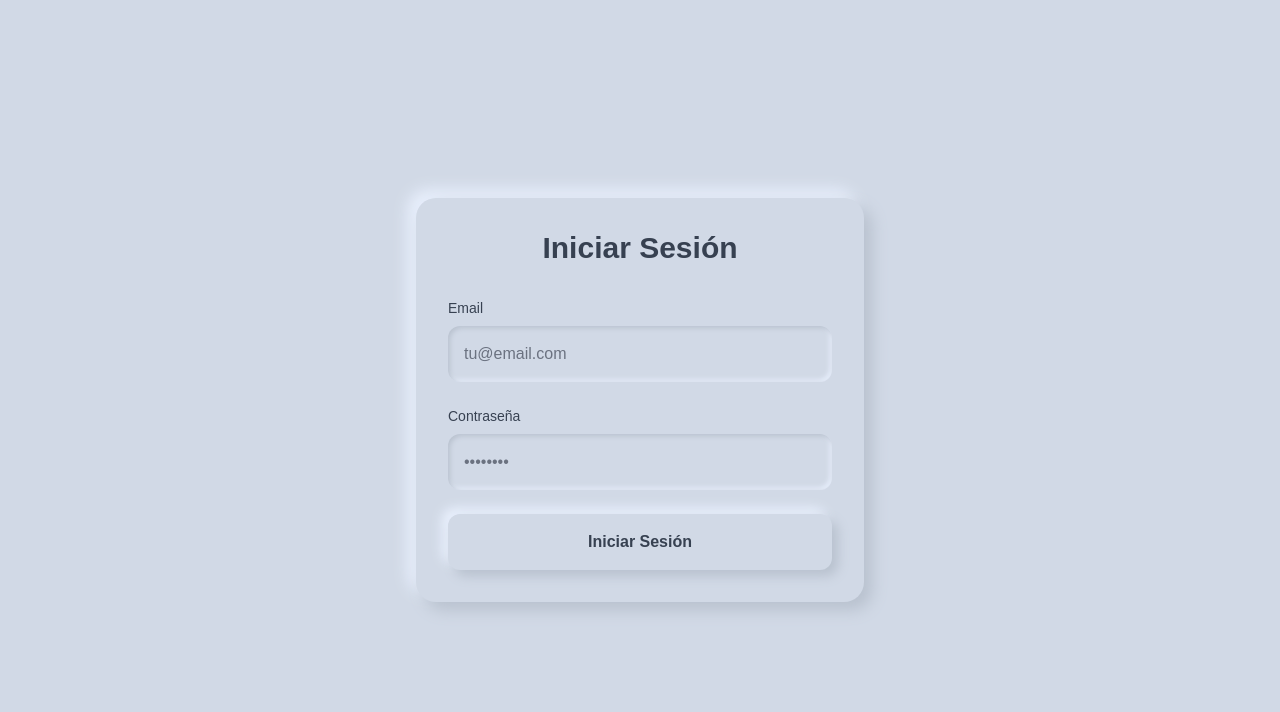
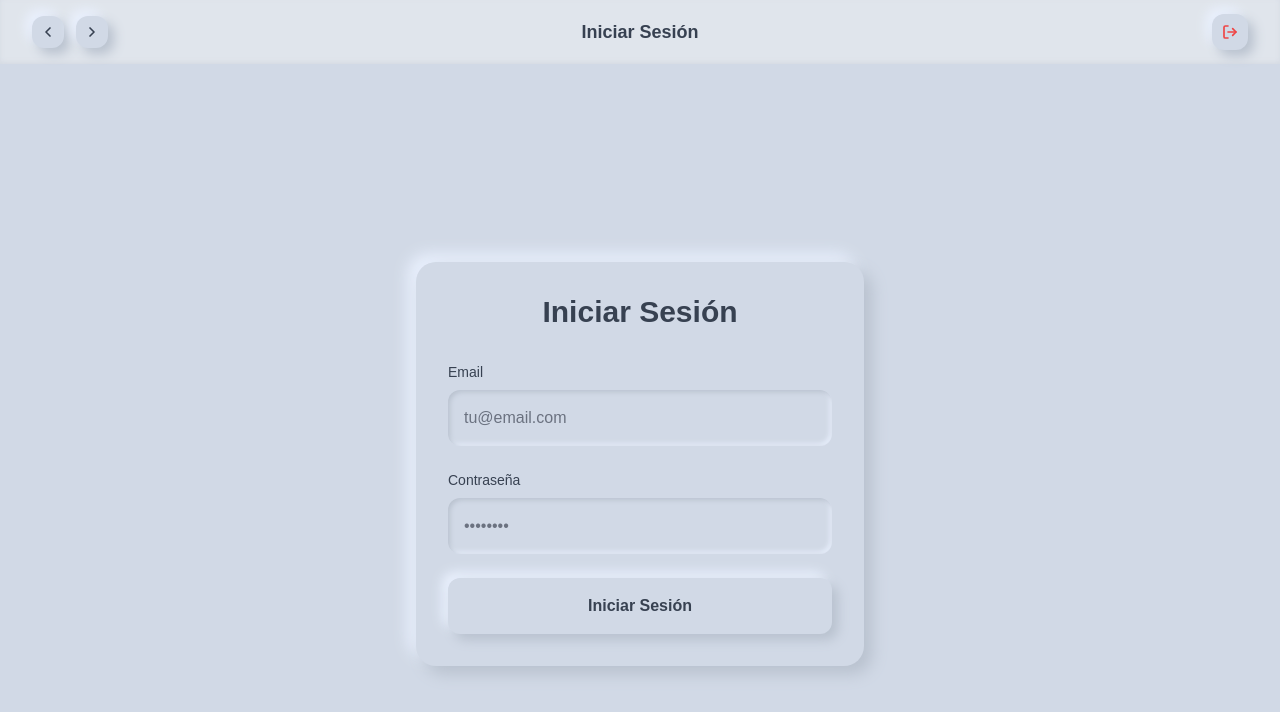
Before and after one commit to fabiancoronadocanedo99-netizen/ai-grader-app, a Next.js app: page /login in a window 1280 px wide. Shown: the top 712 px of the page. Built offline with nearby package versions, Linux system fonts and the light colour scheme; no server answers.

Commit message:
Fix: Implemented Suspense boundary in root layout and hardened profile action for Next.js 15 build compatibility

```diff
--- a/src/app/layout.tsx
+++ b/src/app/layout.tsx
@@ -1,5 +1,7 @@
 import type { Metadata } from "next";
+import { Suspense } from 'react';
 import "./globals.css";
+import NavigationBar from '@/components/NavigationBar';
 
 export const metadata: Metadata = {
   title: "AI Grader - Plataforma de Evaluación",
@@ -14,7 +16,12 @@ export default function RootLayout({
   return (
     <html lang="es">
       <body className="neu-container min-h-screen">
-        {/* Aquí NO hay NavigationBar. Así el Login queda limpio. */}
+        {/* Envolvemos la NavigationBar con Suspense */}
+        {/* Esto previene errores de hidratación y fallos en el build de Vercel */}
+        <Suspense fallback={<div className="h-16 bg-[#e0e5ec] animate-pulse" />}>
+          <NavigationBar />
+        </Suspense>
+
         {children}
       </body>
     </html>
```
